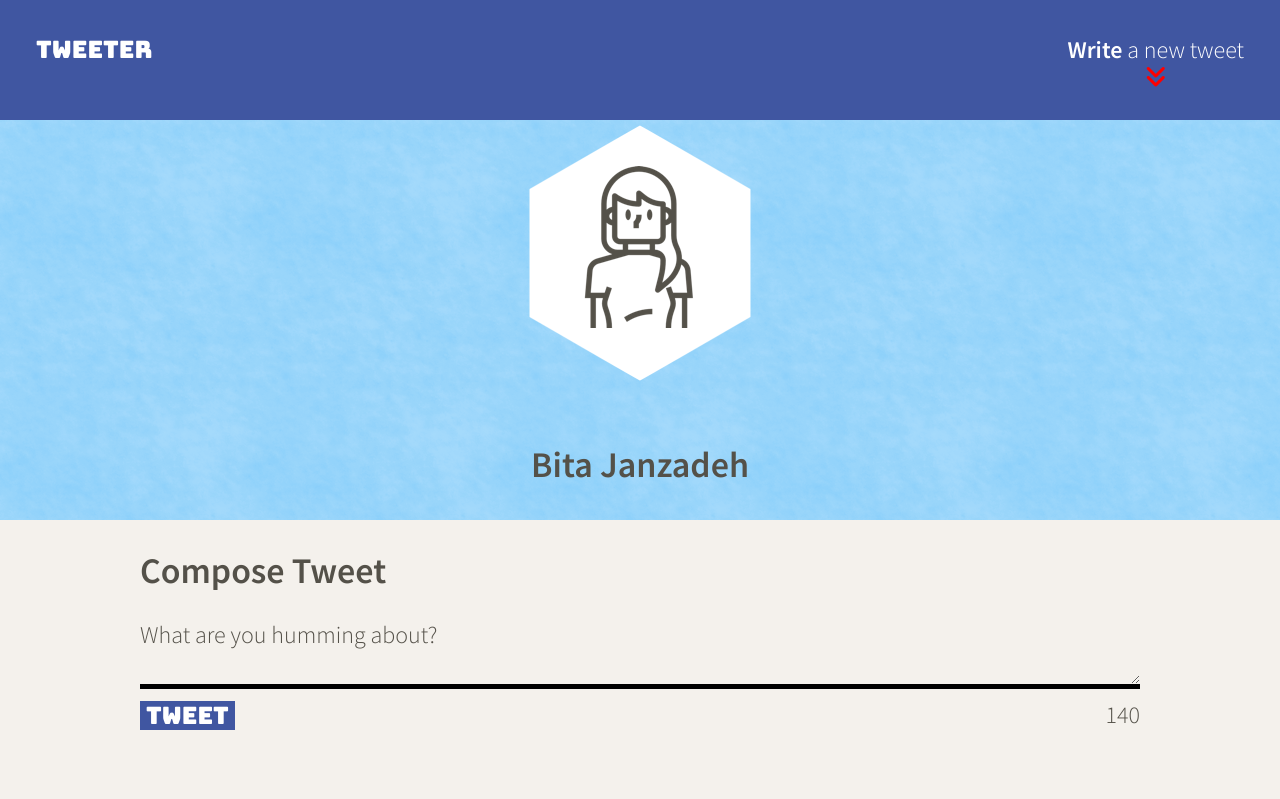
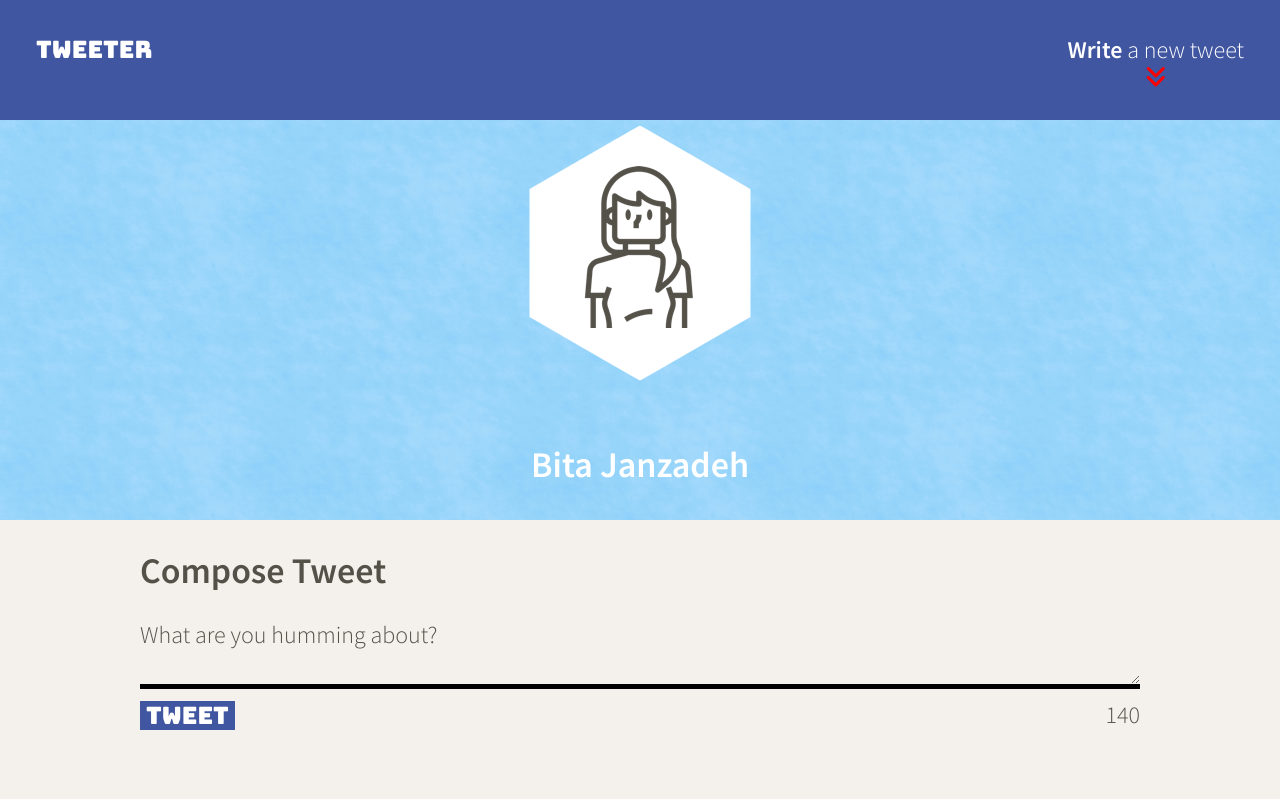
Before and after one commit to bitaj95/tweeter_app_2, a website: page public/index.html in a window 1280 px wide. Shown: the top 799 px of the page. Drawn offline with nearby package versions, Linux system fonts and the light colour scheme.

Commit message:
minor style changes, delete test code

```diff
--- a/public/index.html
+++ b/public/index.html
@@ -52,7 +52,7 @@
       </div>
       <br>
       <div>
-          <h2>Bita Janzadeh</h2>
+          <h2>Bita <b>Janzadeh</b></h2>
       </div>
   </header>
 
--- a/public/styles/header.css
+++ b/public/styles/header.css
@@ -10,3 +10,8 @@
   background-color: #87cefa;
   background-image: url("../images/nice-snow.png");
 }
+
+
+.profile div h2 {
+  color: white;
+}
```
Also changed, not shown: public/scripts/client.js (+3 -30 lines).
